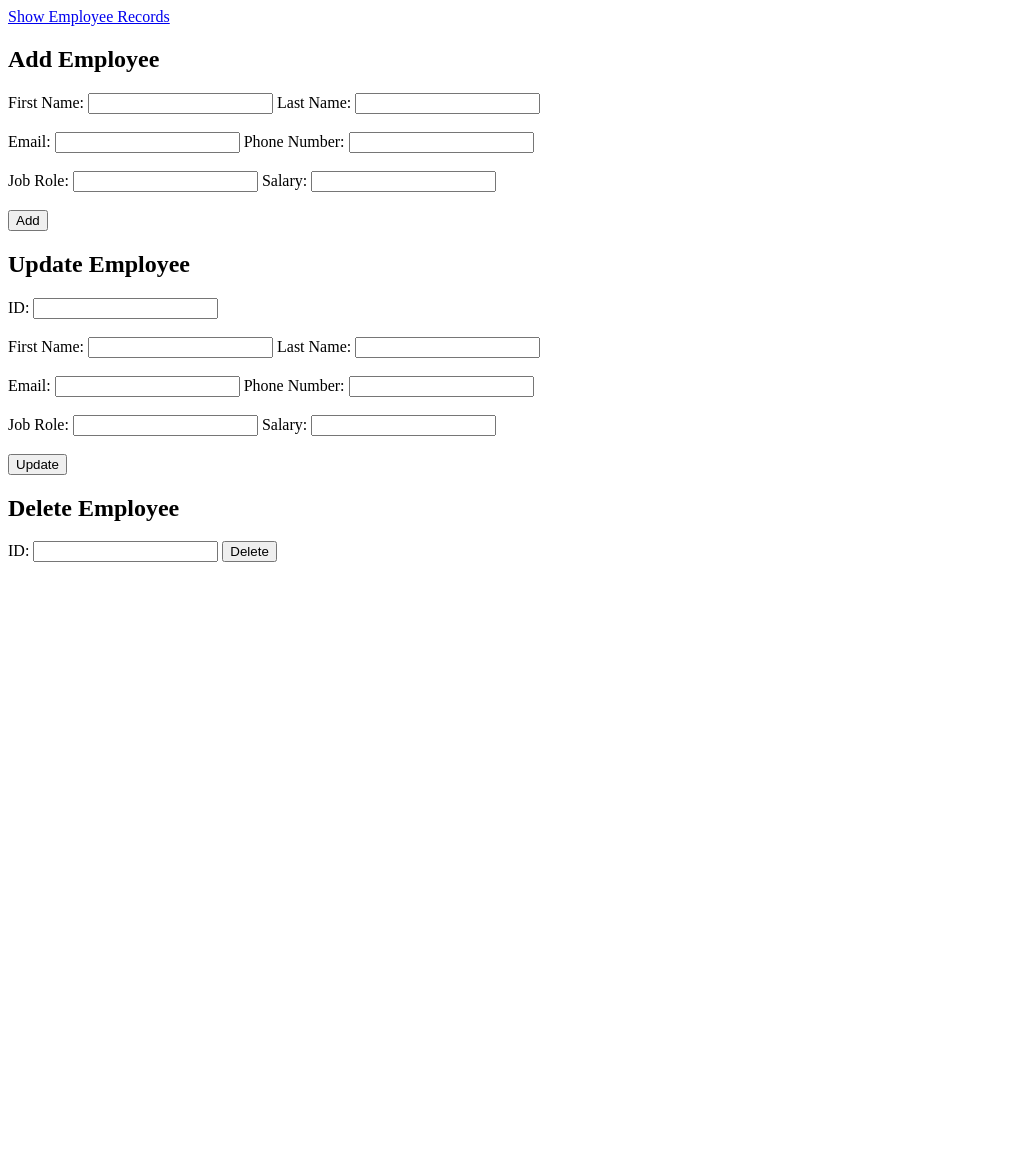
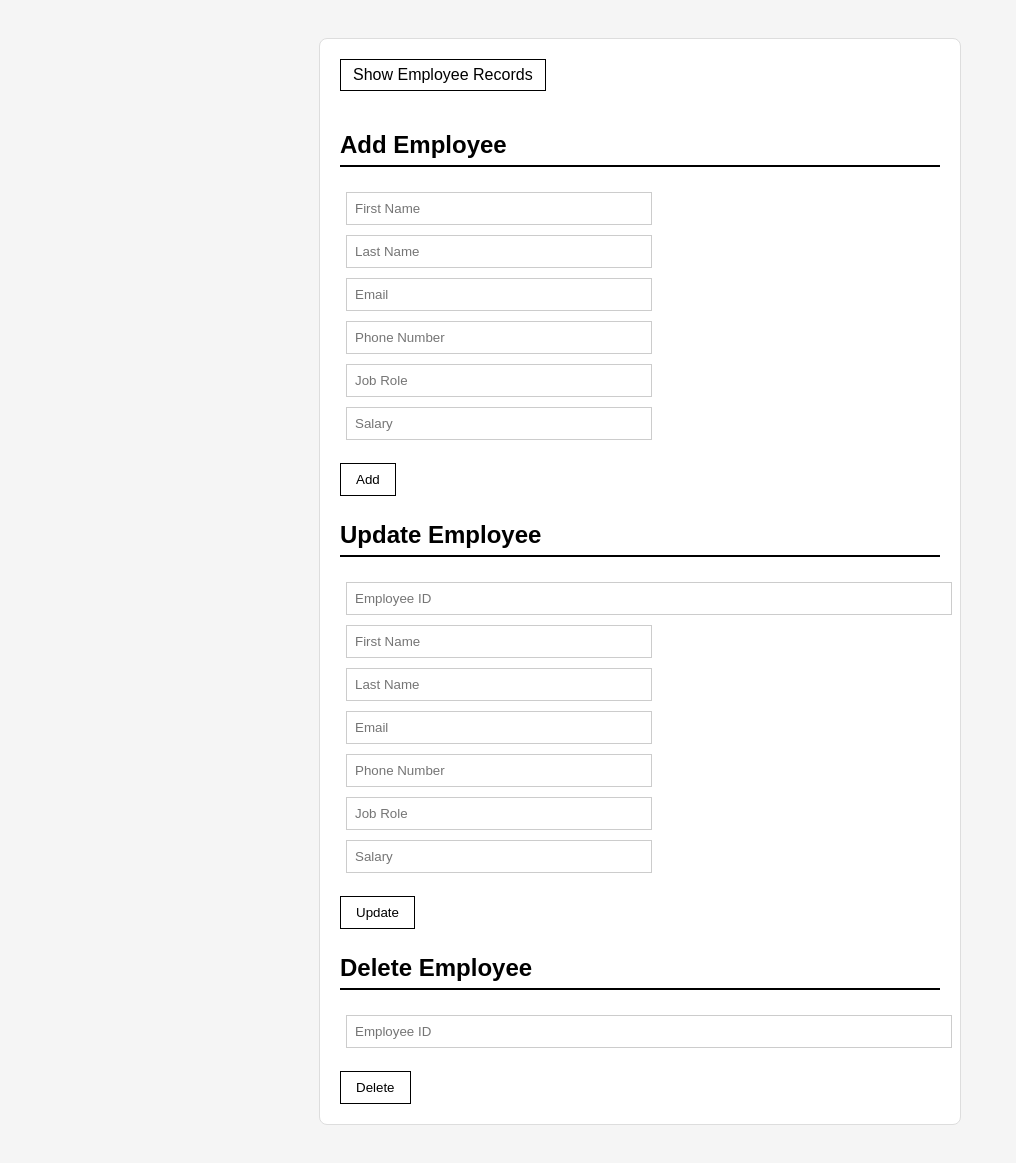
Before and after one commit to saimahesh005/CRUD-project, a Django app: page /index2 in a window 1280 px wide. Shown: the whole page, without its empty margins (0-1016 px from the left). Before the commit the page ends 562 px from the top, so only its background shows below. Run offline with Django 5.2, Linux system fonts and the light colour scheme.

Commit message:
updated templates file

```diff
--- a/members/templates/index2.html
+++ b/members/templates/index2.html
@@ -5,45 +5,95 @@
 <meta name="viewport" content="width=device-width, initial-scale=1.0">
 <title>Employee Form</title>
 </head>
-<body>
 
-<a href="members">Show Employee Records</a>
+<body style="font-family:Arial, sans-serif; background:#f5f5f5; padding:30px;">
 
-<h2>Add Employee</h2>
-<form action="addrecords">
-    First Name: <input type="text" name="text1">
-    Last Name: <input type="text" name="text2"><br><br>
+<div style="max-width:600px; margin:auto; background:white; padding:20px; border:1px solid #ddd; border-radius:8px;">
 
-    Email: <input type="email" name="text3">
-    Phone Number: <input type="text" name="text4"><br><br>
+    <!-- Link -->
+    <a href="members"
+       style="text-decoration:none; border:1px solid black; padding:6px 12px; color:black; display:inline-block; margin-bottom:20px;"
+       onmouseover="this.style.background='black';this.style.color='white';"
+       onmouseout="this.style.background='white';this.style.color='black';">
+       Show Employee Records
+    </a>
 
-    Job Role: <input type="text" name="text5">
-    Salary: <input type="text" name="text6"><br><br>
+    <!-- Add Employee -->
+    <h2 style="border-bottom:2px solid black; padding-bottom:6px;">Add Employee</h2>
 
-    <input type="submit" value="Add">
+    <form action="addrecords" style="margin-bottom:25px;">
+
+        <input type="text" name="text1" placeholder="First Name"
+        style="width:48%; padding:8px; margin:5px 1%; border:1px solid #ccc;">
+
+        <input type="text" name="text2" placeholder="Last Name"
+        style="width:48%; padding:8px; margin:5px 1%; border:1px solid #ccc;"><br>
+
+        <input type="email" name="text3" placeholder="Email"
+        style="width:48%; padding:8px; margin:5px 1%; border:1px solid #ccc;">
+
+        <input type="text" name="text4" placeholder="Phone Number"
+        style="width:48%; padding:8px; margin:5px 1%; border:1px solid #ccc;"><br>
+
+        <input type="text" name="text5" placeholder="Job Role"
+        style="width:48%; padding:8px; margin:5px 1%; border:1px solid #ccc;">
+
+        <input type="text" name="text6" placeholder="Salary"
+        style="width:48%; padding:8px; margin:5px 1%; border:1px solid #ccc;"><br><br>
+
+        <input type="submit" value="Add"
+        style="border:1px solid black; background:white; padding:8px 15px; cursor:pointer;"
+        onmouseover="this.style.background='black';this.style.color='white';"
+        onmouseout="this.style.background='white';this.style.color='black';">
     </form>
 
-<h2>Update Employee</h2>
-<form action="update">
-    ID: <input type="text" name="id"><br><br>
+    <!-- Update Employee -->
+    <h2 style="border-bottom:2px solid black; padding-bottom:6px;">Update Employee</h2>
 
-    First Name: <input type="text" name="text1">
-    Last Name: <input type="text" name="text2"><br><br>
+    <form action="update" style="margin-bottom:25px;">
 
-    Email: <input type="email" name="text3">
-    Phone Number: <input type="text" name="text4"><br><br>
+        <input type="text" name="id" placeholder="Employee ID"
+        style="width:98%; padding:8px; margin:5px 1%; border:1px solid #ccc;"><br>
 
-    Job Role: <input type="text" name="text5">
-    Salary: <input type="text" name="text6"><br><br>
+        <input type="text" name="text1" placeholder="First Name"
+        style="width:48%; padding:8px; margin:5px 1%; border:1px solid #ccc;">
 
-    <input type="submit" value="Update">
+        <input type="text" name="text2" placeholder="Last Name"
+        style="width:48%; padding:8px; margin:5px 1%; border:1px solid #ccc;"><br>
+
+        <input type="email" name="text3" placeholder="Email"
+        style="width:48%; padding:8px; margin:5px 1%; border:1px solid #ccc;">
+
+        <input type="text" name="text4" placeholder="Phone Number"
+        style="width:48%; padding:8px; margin:5px 1%; border:1px solid #ccc;"><br>
+
+        <input type="text" name="text5" placeholder="Job Role"
+        style="width:48%; padding:8px; margin:5px 1%; border:1px solid #ccc;">
+
+        <input type="text" name="text6" placeholder="Salary"
+        style="width:48%; padding:8px; margin:5px 1%; border:1px solid #ccc;"><br><br>
+
+        <input type="submit" value="Update"
+        style="border:1px solid black; background:white; padding:8px 15px; cursor:pointer;"
+        onmouseover="this.style.background='black';this.style.color='white';"
+        onmouseout="this.style.background='white';this.style.color='black';">
     </form>
 
-<h2>Delete Employee</h2>
+    <!-- Delete Employee -->
+    <h2 style="border-bottom:2px solid black; padding-bottom:6px;">Delete Employee</h2>
+
     <form action="delete">
-    ID: <input type="text" name="id">
-    <input type="submit" value="Delete">
+
+        <input type="text" name="id" placeholder="Employee ID"
+        style="width:98%; padding:8px; margin:5px 1%; border:1px solid #ccc;"><br><br>
+
+        <input type="submit" value="Delete"
+        style="border:1px solid black; background:white; padding:8px 15px; cursor:pointer;"
+        onmouseover="this.style.background='black';this.style.color='white';"
+        onmouseout="this.style.background='white';this.style.color='black';">
     </form>
+
+</div>
 
 </body>
 </html>
```
Lines whose indentation alone changed are shown as unchanged.
